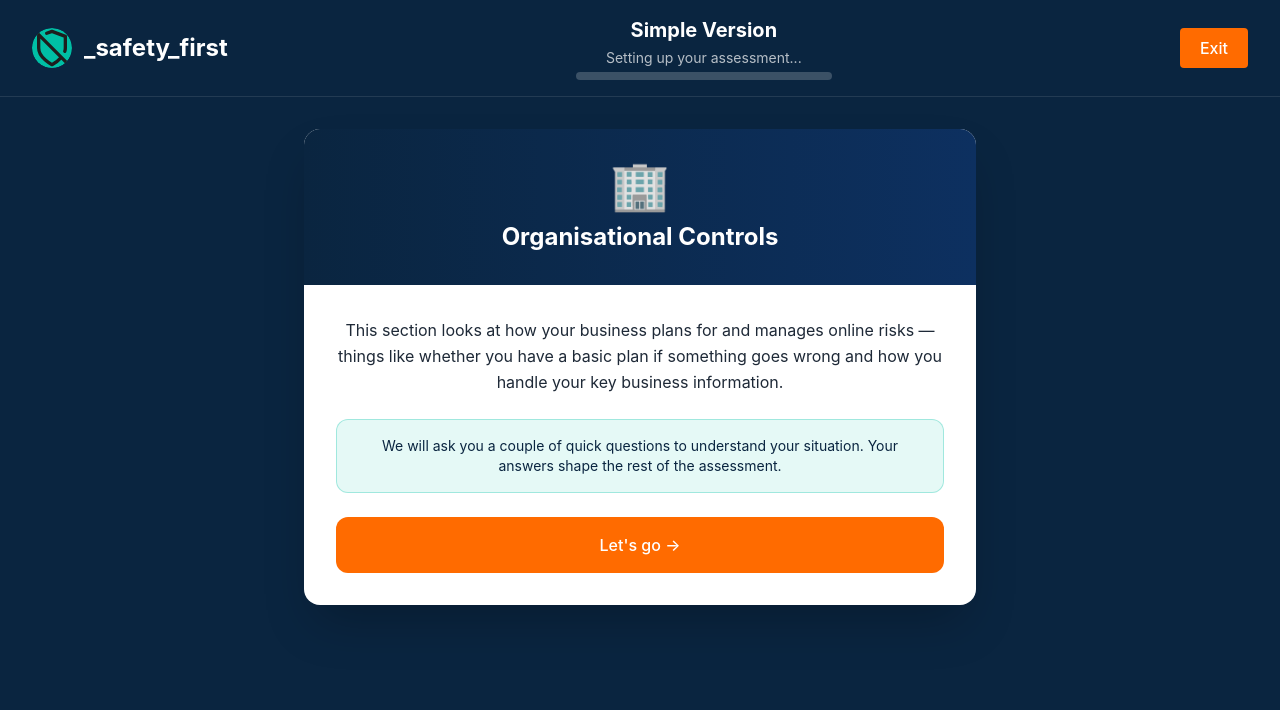
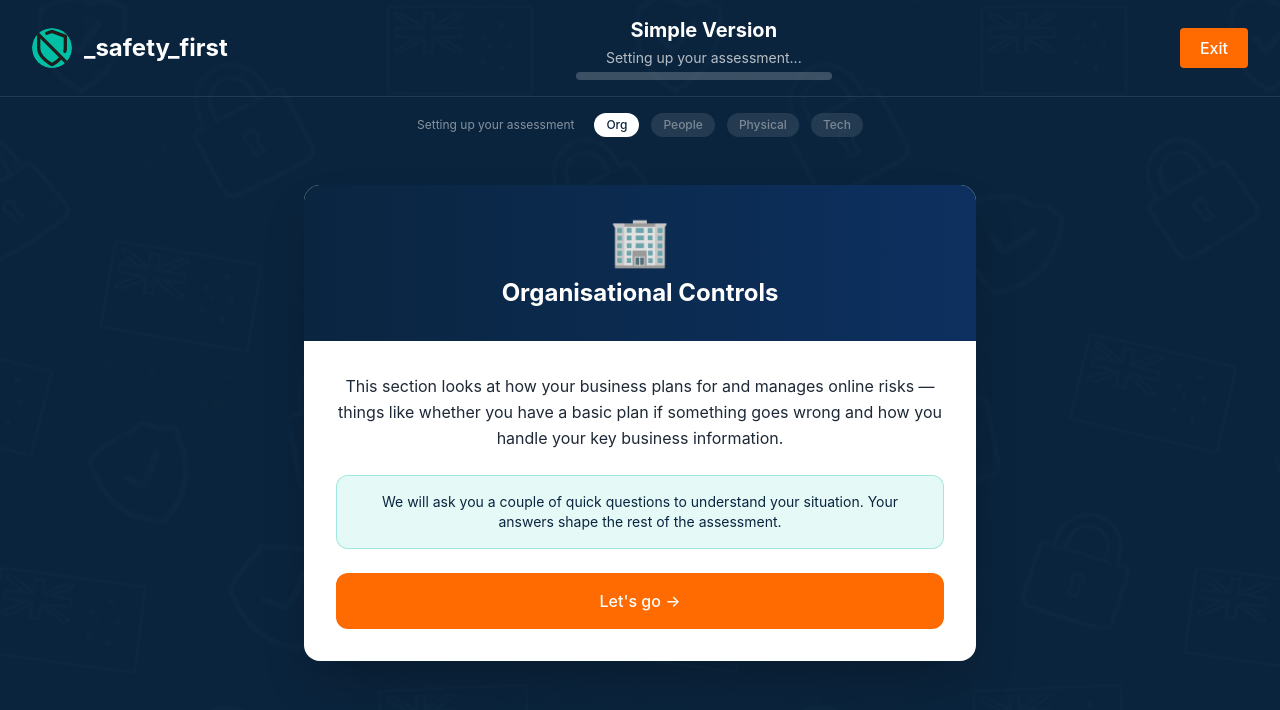
Before and after one commit to RimalRabin/safety_first, a React (Vite) app: page / in a window 1280 px wide. Shown: the top 710 px of the page. Built offline with nearby package versions, Linux system fonts and the light colour scheme.

Commit message:
Update SimpleQuestionnaire.tsx

```diff
--- a/src/pages/SimpleQuestionnaire.tsx
+++ b/src/pages/SimpleQuestionnaire.tsx
@@ -1,10 +1,13 @@
 import { useState, useMemo } from "react"
-import { useQuestions }        from "@/hooks/useQuestions"
-import { Header }              from "@/components/Header"
-import { StepDots }            from "@/components/StepDots"
-import { QuestionCard }        from "@/components/QuestionCard"
-import { Navigation }          from "@/components/Navigation"
-import { CategoryIntroCard }   from "@/components/CategoryIntroCard"
+import { useQuestions }       from "@/hooks/useQuestions"
+import { Header }             from "@/components/Header"
+import { QuestionNav }        from "@/components/QuestionNav"
+import { QuestionCard }       from "@/components/QuestionCard"
+import { Navigation }         from "@/components/Navigation"
+import { CategoryIntroCard }  from "@/components/CategoryIntroCard"
+import { ResultsScreen }      from "@/components/ResultsScreen"
+
+const CATEGORIES = ["organisational", "people", "physical", "technological"]
 
 export const SimpleQuestionnaire = (): JSX.Element => {
   const [currentIndex, setCurrentIndex] = useState<number>(0)
@@ -14,51 +17,84 @@ export const SimpleQuestionnaire = (): JSX.Element => {
 
   const currentItem = flowItems[currentIndex]
 
-  // Pool questions only — for progress tracking
+  // ── pool question metadata ─────────────────────────────────────────────────
   const poolItems = useMemo(
-    () => flowItems.filter(item => item.kind === "question" && item.data.type === "pool"),
+    () => flowItems.filter(
+      item => item.kind === "question" && item.data.type === "pool"
+    ),
     [flowItems]
   )
 
-  const poolItemsBefore = useMemo(
+  const poolQuestionIds = useMemo(
+    () => poolItems.map(item => item.kind === "question" ? item.data.id : ""),
+    [poolItems]
+  )
+
+  const poolItemsBeforeCurrent = useMemo(
     () => flowItems.slice(0, currentIndex).filter(
       item => item.kind === "question" && item.data.type === "pool"
     ),
     [flowItems, currentIndex]
   )
 
-  const isScreeningPhase = currentItem?.kind === "question"
+  const currentPoolIndex  = poolItemsBeforeCurrent.length
+  const totalPoolQuestions = poolItems.length
+
+  // ── determine phases ───────────────────────────────────────────────────────
+  const isResultsScreen = currentItem?.kind === "results"
+
+  const isScreening = currentItem?.kind === "question"
     ? currentItem.data.type === "screening"
     : currentItem?.kind === "intro"
     ? true
     : false
 
-  const totalPoolQuestions  = poolItems.length
-  const currentPoolQuestion = poolItemsBefore.length + 1
-  const progressPercent     = totalPoolQuestions > 0
-    ? Math.round((poolItemsBefore.length / totalPoolQuestions) * 100)
+  // Which category intro we are on during screening (0-3)
+  const screeningCategoryIndex = useMemo(() => {
+    if (!isScreening) return 0
+    const cat = currentItem?.kind === "question"
+      ? currentItem.data.category
+      : currentItem?.kind === "intro"
+      ? currentItem.data.category
+      : null
+    return cat ? Math.max(0, CATEGORIES.indexOf(cat)) : 0
+  }, [currentItem, isScreening])
+
+  // ── progress ───────────────────────────────────────────────────────────────
+  const progressPercent = isScreening || isResultsScreen
+    ? 0
+    : totalPoolQuestions > 0
+    ? Math.round((currentPoolIndex / totalPoolQuestions) * 100)
     : 0
 
+  // ── selected answer for current question ───────────────────────────────────
   const selectedAnswer = currentItem?.kind === "question"
     ? answers[currentItem.data.id] ?? ""
     : ""
 
+  // ── back lock: disable back if previous item was an intro card ─────────────
+  const prevItemIsIntro  = currentIndex > 0 && flowItems[currentIndex - 1]?.kind === "intro"
+  const backDisabled     = currentIndex === 0 || prevItemIsIntro || isResultsScreen
+
+  // ── next disabled ──────────────────────────────────────────────────────────
+  const nextDisabled = currentItem?.kind === "question" && !selectedAnswer
+
   // ── handlers ──────────────────────────────────────────────────────────────
   const handleSelectAnswer = (answerId: string) => {
     if (currentItem?.kind !== "question") return
-    setAnswers((prev) => ({ ...prev, [currentItem.data.id]: answerId }))
+    setAnswers(prev => ({ ...prev, [currentItem.data.id]: answerId }))
   }
 
   const handleNext = () => {
-    if (currentItem?.kind === "intro") {
-      setCurrentIndex((prev) => prev + 1)
+    if (currentItem?.kind === "intro" || currentItem?.kind === "results") {
+      setCurrentIndex(prev => prev + 1)
       return
     }
 
     if (currentItem?.kind !== "question" || !selectedAnswer) return
 
+    // Conditional routing
     const nextId = currentItem.data.conditionalNext?.[selectedAnswer]
-
     if (nextId) {
       const nextIndex = flowItems.findIndex(
         item => item.kind === "question" && item.data.id === nextId
@@ -70,21 +106,35 @@ export const SimpleQuestionnaire = (): JSX.Element => {
     }
 
     if (currentIndex < flowItems.length - 1) {
-      setCurrentIndex((prev) => prev + 1)
+      setCurrentIndex(prev => prev + 1)
     }
   }
 
   const handleBack = () => {
-    if (currentIndex > 0) {
-      setCurrentIndex((prev) => prev - 1)
+    if (backDisabled) return
+    setCurrentIndex(prev => prev - 1)
+  }
+
+  // Jump to a specific pool question by pool index
+  const handleJumpToPool = (poolIndex: number) => {
+    const targetId = poolQuestionIds[poolIndex]
+    if (!targetId) return
+    const targetFlowIndex = flowItems.findIndex(
+      item => item.kind === "question" && item.data.id === targetId
+    )
+    if (targetFlowIndex !== -1) {
+      setCurrentIndex(targetFlowIndex)
     }
   }
 
-  // ── loading ───────────────────────────────────────────────────────────────
+  // ── loading ────────────────────────────────────────────────────────────────
   if (loading) {
     return (
       <div className="min-h-screen bg-[#0a2540] flex items-center justify-center">
-        <span className="text-white/70 text-lg">Loading questions...</span>
+        <div className="flex flex-col items-center gap-4">
+          <div className="w-10 h-10 border-4 border-white/20 border-t-[#00bfa5] rounded-full animate-spin" />
+          <span className="text-white/70 text-base">Loading your assessment...</span>
+        </div>
       </div>
     )
   }
@@ -97,34 +147,52 @@ export const SimpleQuestionnaire = (): JSX.Element => {
     )
   }
 
-  // ── render ────────────────────────────────────────────────────────────────
+  // ── main render ────────────────────────────────────────────────────────────
   return (
-    <div className="min-h-screen bg-[#0a2540] flex flex-col font-['Inter',Helvetica]">
+    <div className="min-h-screen bg-[#0a2540] flex flex-col font-['Inter',Helvetica] relative">
+
+      {/* Security background pattern */}
+      <img
+        src="/figmaAssets/subtle-security-pattern-with-flags-1.png"
+        alt=""
+        className="absolute inset-0 w-full h-full object-cover opacity-10 pointer-events-none select-none"
+        aria-hidden="true"
+      />
+
+      {/* Content sits above background */}
+      <div className="relative z-10 flex flex-col flex-1">
 
         <Header
-        currentIndex={isScreeningPhase ? 0 : currentPoolQuestion - 1}
-        totalQuestions={isScreeningPhase ? 0 : totalPoolQuestions}
-        progressPercent={isScreeningPhase ? 0 : progressPercent}
-        isScreening={isScreeningPhase}
+          currentIndex={isScreening || isResultsScreen ? 0 : currentPoolIndex}
+          totalQuestions={isScreening || isResultsScreen ? 0 : totalPoolQuestions}
+          progressPercent={progressPercent}
+          isScreening={isScreening || isResultsScreen}
         />
 
-      {/* Only show step dots during pool phase */}
-      {!isScreeningPhase && (
-        <StepDots
-          totalQuestions={totalPoolQuestions}
-          currentIndex={currentPoolQuestion - 1}
-          answeredIds={Object.keys(answers)}
-          questionIds={poolItems.map(
-            item => item.kind === "question" ? item.data.id : ""
+        {/* Question nav — hidden on results screen */}
+        {!isResultsScreen && (
+          <QuestionNav
+            isScreening={isScreening}
+            totalPool={totalPoolQuestions}
+            currentPoolIndex={currentPoolIndex}
+            answeredPoolIds={Object.keys(answers).filter(id =>
+              poolQuestionIds.includes(id)
             )}
-          onDotClick={() => {}}
+            poolQuestionIds={poolQuestionIds}
+            onJump={handleJumpToPool}
+            categoryIndex={screeningCategoryIndex}
           />
         )}
 
         <main className="flex-1 flex items-start justify-center px-6 py-8">
           <div className="w-full max-w-2xl flex flex-col">
 
-          {currentItem.kind === "intro" ? (
+            {isResultsScreen ? (
+              <ResultsScreen
+                answers={answers}
+                flowItems={flowItems}
+              />
+            ) : currentItem.kind === "intro" ? (
               <CategoryIntroCard
                 intro={currentItem.data}
                 onStart={handleNext}
@@ -137,11 +205,11 @@ export const SimpleQuestionnaire = (): JSX.Element => {
                   onSelectAnswer={handleSelectAnswer}
                 />
                 <Navigation
-                currentIndex={currentIndex}
-                totalQuestions={flowItems.length}
-                selectedAnswer={selectedAnswer}
+                  backDisabled={backDisabled}
+                  nextDisabled={nextDisabled}
                   onBack={handleBack}
                   onNext={handleNext}
+                  isLastItem={currentIndex === flowItems.length - 2}
                 />
               </>
             )}
@@ -150,5 +218,6 @@ export const SimpleQuestionnaire = (): JSX.Element => {
         </main>
 
       </div>
+    </div>
   )
 }
```
Lines whose indentation alone changed are shown as unchanged.
